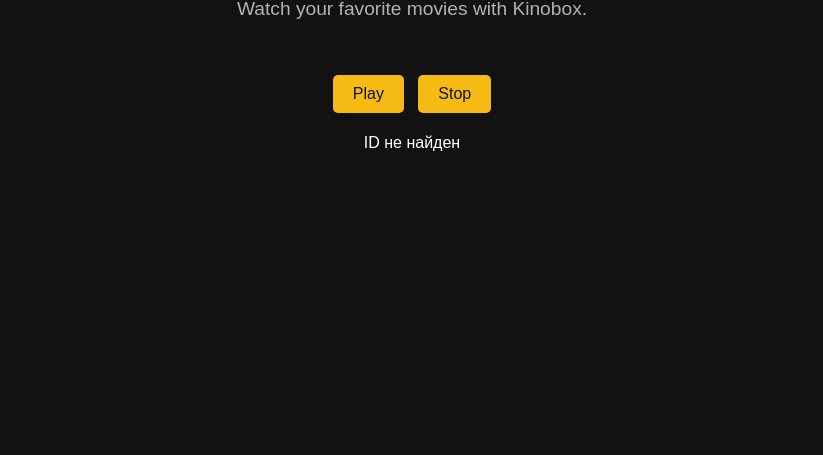
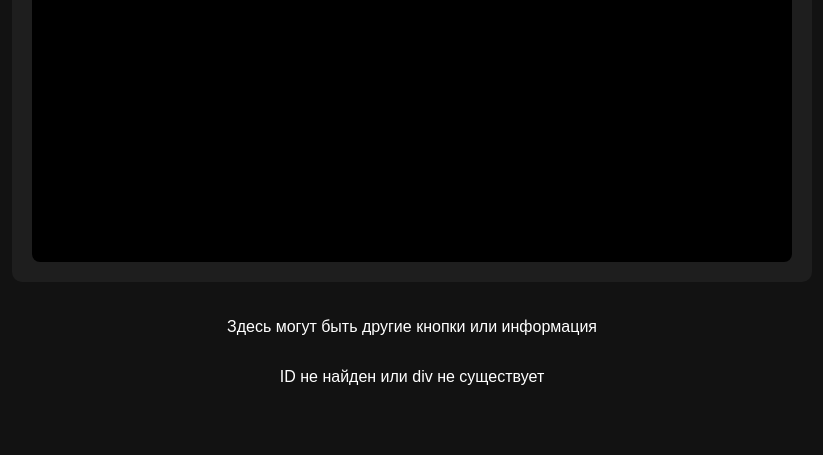
Before and after one commit to oliver134/watch_movie, a plain HTML site: page index.html in a window 1280 px wide. Shown: the part 345-800 px from the top of the page, without its empty margins (228-1051 px from the left). Drawn offline with Linux system fonts and the light colour scheme.

Commit message:
Update index.html

```diff
--- a/index.html
+++ b/index.html
@@ -1,9 +1,9 @@
 <!DOCTYPE html>
-<html lang="en">
+<html lang="ru">
 <head>
     <meta charset="UTF-8">
     <meta name="viewport" content="width=device-width, initial-scale=1.0">
-    <title>Kinobox Player</title>
+    <title>Кинопоиск Плеер</title>
     <style>
         body {
             margin: 0;
@@ -93,18 +93,21 @@
     </style>
 </head>
 <body>
+
 <header>
-        <h1 id="title">Kinobox Player121213</h1>
-        <p id="description">Watch your favorite movies with Kinobox.</p>
+    <h1 id="title">Кинопоиск Плеер111</h1>
+    <p id="description">Введите ID фильма в URL для просмотра через Кинопоиск плеер.</p>
 </header>
 
-
+<main>
+    <!-- Пример с data-атрибутом -->
+    <div data-kinobox="auto" data-kinopoisk="ID_ФИЛЬМА"></div>
+</main>
 
 <footer>
-        <button>Play</button>
-        <button>Stop</button>
+    <p>Здесь могут быть другие кнопки или информация</p>
 </footer>
-<script src="https://kinobox.tv/kinobox.min.js"></script>
+
 <script>
     // Функция для получения значения параметра из URL
     function getParameterByName(name) {
@@ -116,17 +119,19 @@ function getParameterByName(name) {
     // Получаем значение kp_id
     let kpId = getParameterByName('kp_id');
 
-// Выводим значение kp_id в текст на странице
-if (kpId) {
-    document.body.innerHTML += `
-        <main>
-        <!-- Плеер -->
-        <div id="kinobox-player" data-kinobox="auto" data-kinopoisk="${kpId}"></div>
-    </main>`;
+    // Проверяем наличие kp_id и добавляем его в data-атрибут
+    let kinoboxDiv = document.querySelector('div[data-kinobox="auto"]');
+    if (kpId && kinoboxDiv) {
+        kinoboxDiv.setAttribute('data-kinopoisk', kpId);
+        document.body.innerHTML += `<p style="text-align: center;">Фильм ID: ${kpId}</p>`;
     } else {
-    document.body.innerHTML += "<p>ID не найден</p>";
+        document.body.innerHTML += "<p style=\"text-align: center;\">ID не найден или div не существует</p>";
     }
 
+    // Инициализация скрипта kinobox
+    let script = document.createElement('script');
+    script.src = "https://kinobox.tv/kinobox.min.js";
+    document.body.appendChild(script);
 </script>
 
 </body>
```
Lines whose indentation alone changed are shown as unchanged.
